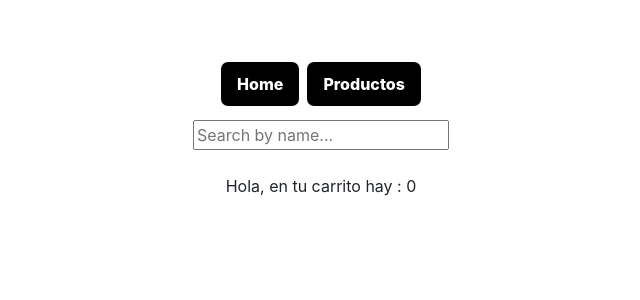
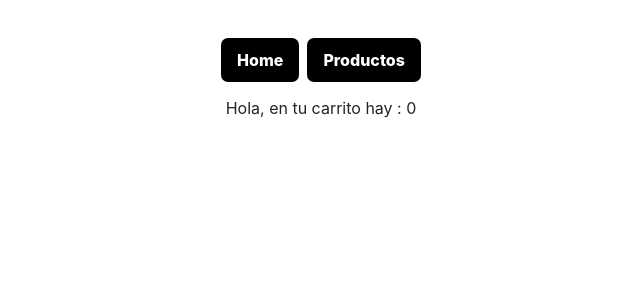
Before and after one commit to eugenia1984/React-StarCoding, a React (Create React App) app in the folder my-first-app/: page / in a window 1280 px wide. Shown: the top 300 px of the page, without its empty margins (319-959 px from the left). Built offline with nearby package versions, Linux system fonts and the light colour scheme.

Commit message:
saco el search para que quede solo en /productos

```diff
--- a/my-first-app/src/App.jsx
+++ b/my-first-app/src/App.jsx
@@ -7,7 +7,7 @@ import { EcommerceProvider } from "./context/EcommerceContext";
 
 function App() {
   return (
-    <div className="App my-5 mx-2">
+    <div className="App my-5 mx-3">
       <EcommerceProvider>
         <Routes>
           <Route path="/" element={<HomeContainer />} />
--- a/my-first-app/src/components/InfoBarComponent.jsx
+++ b/my-first-app/src/components/InfoBarComponent.jsx
@@ -1,18 +1,11 @@
 import React from "react";
 import Navbar from "./navbar/Navbar";
 
-const InfoBarComponent = ({ shoppingCart, text, handleKeyUp }) => {
+const InfoBarComponent = ({ shoppingCart, text }) => {
   return (
-    <div className="bg-white py-4">
+    <div className="bg-white">
       <Navbar />
-      <div className="my-4">
-        <input
-          type="text"
-          onInput={handleKeyUp}
-          placeholder="Search by name..."
-        />
-      </div>
-      <p>
+      <p className="my-4">
         {text} {shoppingCart.length}
       </p>
     </div>
--- a/my-first-app/src/components/navbar/Navbar.jsx
+++ b/my-first-app/src/components/navbar/Navbar.jsx
@@ -5,9 +5,9 @@ import "./Navbar.css";
 
 const Navbar = () => {
   return (
-    <div>
-      {NAVBAR.map((element) => (
-        <Link to={element.to} className="navbar-link">
+    <div className="my-4">
+      {NAVBAR.map((element, index) => (
+        <Link to={element.to} className="navbar-link" key={index}>
           {element.text}
         </Link>
       ))}
--- /dev/null
+++ b/my-first-app/src/components/search/Search.jsx
@@ -0,0 +1,13 @@
+const Search = ({ handleKeyUp }) => {
+  return(
+    <div className="my-4">
+        <input
+          type="text"
+          onInput={handleKeyUp}
+          placeholder="Search by name..."
+        />
+      </div>
+  )
+}
+
+export default Search;
--- a/my-first-app/src/containers/ProductsContainer.jsx
+++ b/my-first-app/src/containers/ProductsContainer.jsx
@@ -3,6 +3,7 @@ import { useParams } from "react-router-dom";
 import CardComponent from "../components/card/CardComponent";
 import InfoBarComponent from "../components/InfoBarComponent";
 import Loader from "../components/Loader";
+import Search from "../components/search/Search";
 import { EcommerceContext } from "../context/EcommerceContext";
 
 import { PRODUCTS } from "../international";
@@ -43,6 +44,7 @@ const ProductsContainer = () => {
         text={INFO_BAR.text}
         handleKeyUp={handleKeyUp}
       />
+      <Search handleKeyUp={handleKeyUp} />
       <div className="row">
         {products.length === 0 ? (
           <Loader text={PRODUCTS.loading} />
--- a/my-first-app/src/context/EcommerceContext.jsx
+++ b/my-first-app/src/context/EcommerceContext.jsx
@@ -16,7 +16,6 @@ export const EcommerceProvider = ({ children }) => {
       );
       const result = await data.json();
       setProducts(result.results);
-      console.log(result.results)
     } catch (error) {
       setError("Ocurrió un error");
     } finally {
```
